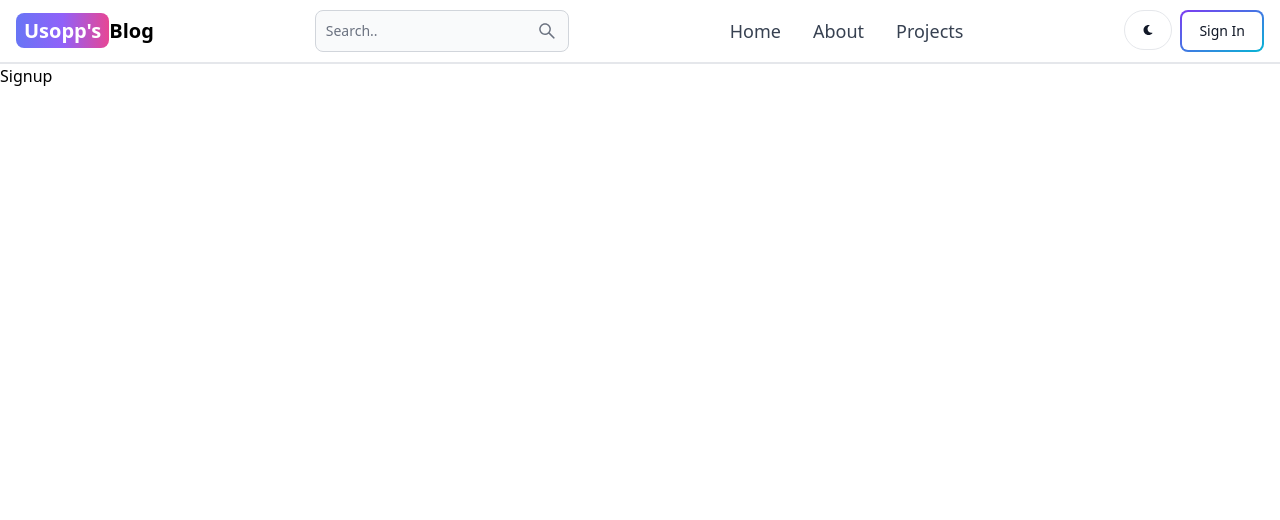
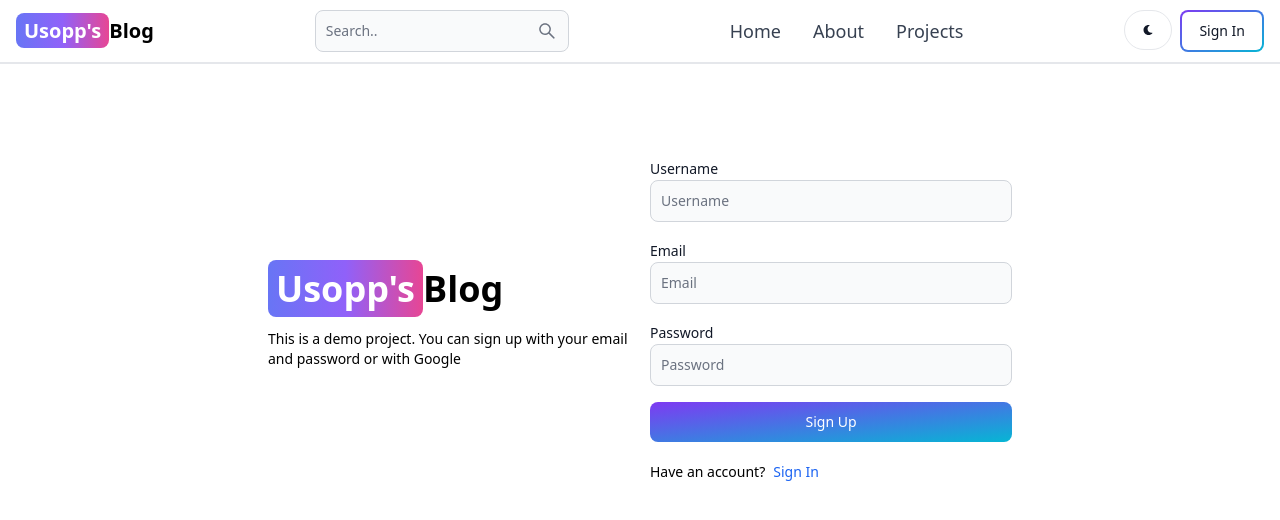
Before and after one commit to pratik-parascout/MERN_Blog, a React (Vite) app in the folder ussop/: page /sign_up in a window 1280 px wide. Shown: the top 520 px of the page. Built offline with nearby package versions, Linux system fonts and the light colour scheme.

Commit message:
create UI for signup page

```diff
--- a/ussop/src/pages/Signup.jsx
+++ b/ussop/src/pages/Signup.jsx
@@ -1,5 +1,55 @@
+import { Button, Label, TextInput } from "flowbite-react"
+import { Link } from "react-router-dom"
+
 export const Signup = () => {
   return (
-    <div>Signup</div>
+    <div className="min-h-screen mt-20">
+      <div className="flex p-3 max-w-3xl mx-auto flex-col md:flex-row md:items-center gap-5">
+        {/* left side  */}
+        <div className="flex-1">
+          <Link
+            to="/"
+            className="font-bold dark:text-white text-4xl"
+          >
+            <span className="px-2 py-1 bg-gradient-to-r from-indigo-500 via-purple-500 to-pink-500 rounded-lg text-white">
+              Usopp's
+            </span>
+            Blog
+          </Link>
+          <p className="text-sm mt-5">This is a demo project. You can sign up with your email and password or with Google</p>
+        </div>
+        {/* right side  */}
+        <div className="flex-1">
+          <form className="flex flex-col gap-4">
+            <div>
+              <Label value="Username" />
+              <TextInput
+                type="text"
+                placeholder="Username"
+                id="username" />
+            </div>
+            <div>
+              <Label value="Email" />
+              <TextInput
+                type="email"
+                placeholder="Email"
+                id="email" />
+            </div>
+            <div>
+              <Label value="Password" />
+              <TextInput
+                type="password"
+                placeholder="Password"
+                id="password" />
+            </div>
+            <Button gradientDuoTone='purpleToBlue' type="submit">Sign Up</Button>
+          </form>
+          <div className="flex gap-2 text-sm mt-5">
+            <span>Have an account?</span>
+            <Link to='/sign_in' className="text-blue-600">Sign In</Link>
+          </div>
+        </div>
+      </div>
+    </div>
   )
 }
```
